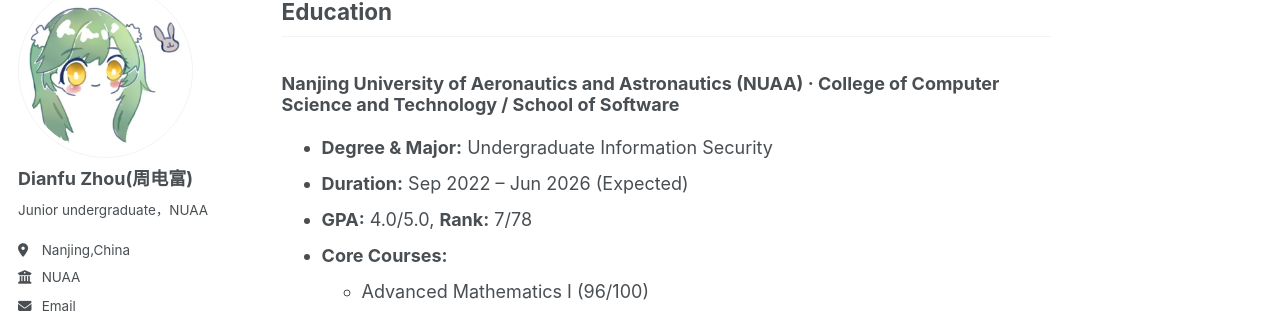
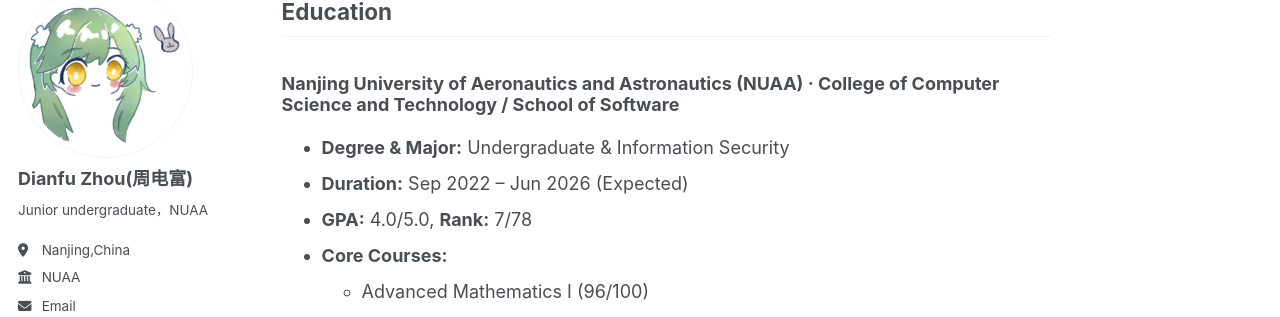
Before and after one commit to zhoudianfu/zhoudianfu.github.io, a Jekyll site: the page built from _pages/about.md, in a window 1280 px wide and 900 px high, scrolled down 372 px. Shown: the part 123-440 px from the top of the window. Built offline with Jekyll 4.4.1, drawn with Linux system fonts in a browser that asks for light colours.

```diff
--- a/_pages/about.md
+++ b/_pages/about.md
@@ -21,7 +21,7 @@ Male | 21 years old | Han Nationality | Member of the CPC
 ## Education
 ### Nanjing University of Aeronautics and Astronautics (NUAA) · College of Computer Science and Technology / School of Software
 
-*   **Degree & Major:** Undergraduate    Information Security
+*   **Degree & Major:** Undergraduate   &   Information Security
 *   **Duration:** Sep 2022 -- Jun 2026 (Expected)
 *   **GPA:** 4.0/5.0, **Rank:** 7/78
 *   **Core Courses:**
```
